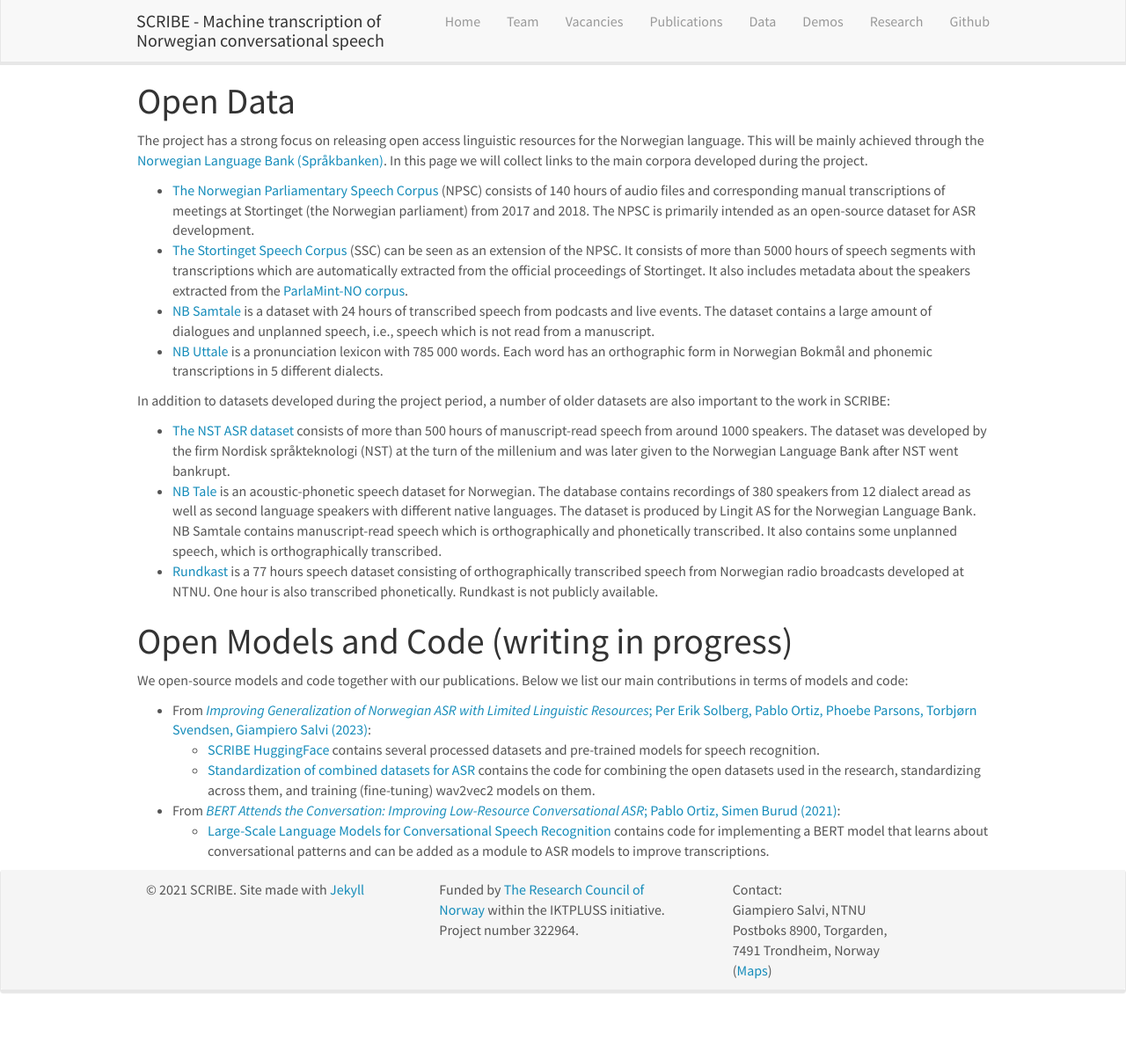
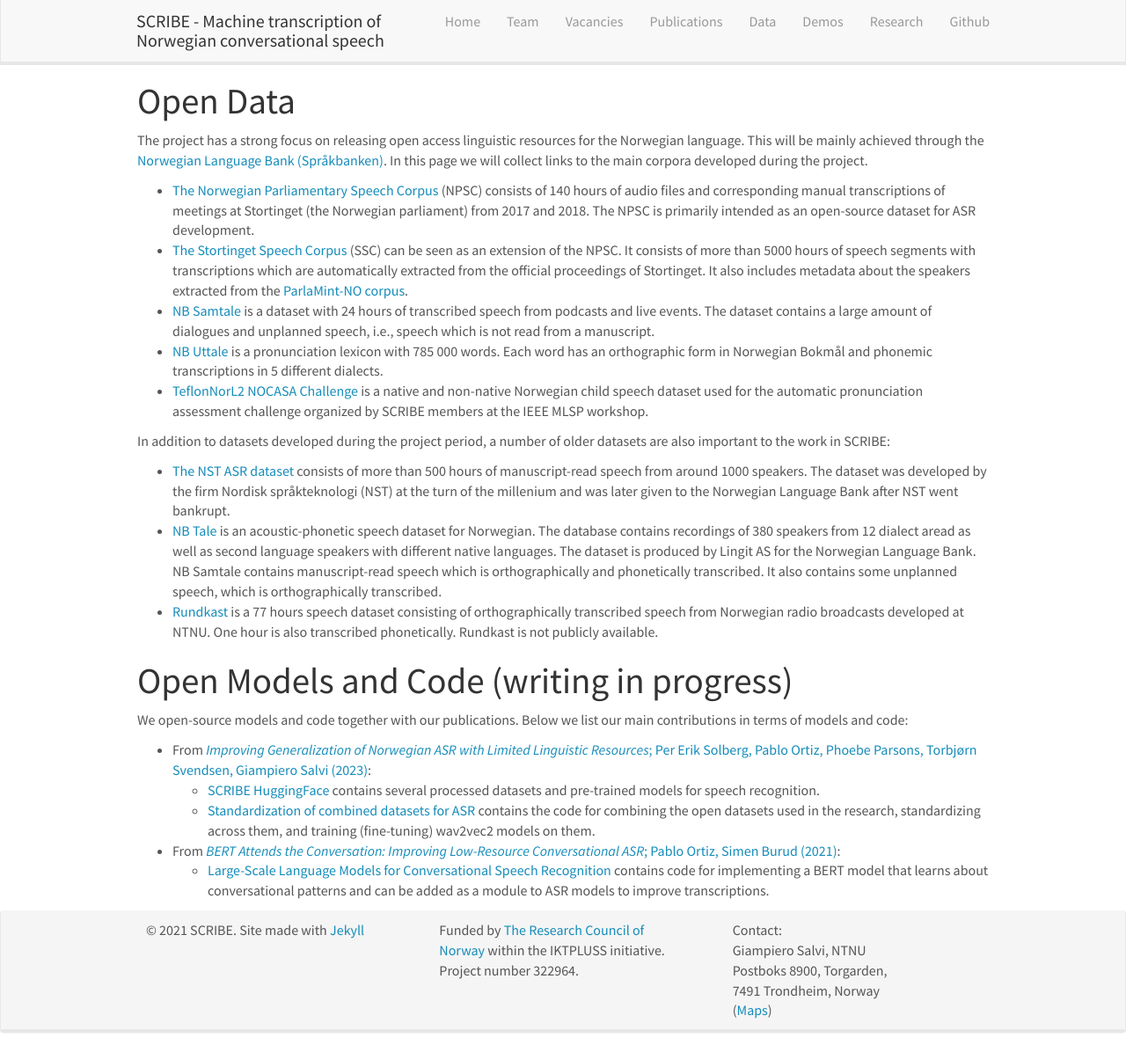
Before and after one commit to scribe-project/scribe-project.github.io, a Jekyll site: the page built from _pages/data.md, in a window 1280 px wide and 1196 px high. Shown: the whole window at 88% size. Built offline with Jekyll 4.4.1, drawn with Linux system fonts in a browser that asks for light colours; nearby versions of some CDN libraries.

Commit message:
added TeflonNorL2 dataset

```diff
--- a/_pages/data.md
+++ b/_pages/data.md
@@ -13,6 +13,7 @@ The project has a strong focus on releasing open access linguistic resources for
 * [The Stortinget Speech Corpus](https://www.nb.no/sprakbanken/en/resource-catalogue/oai-nb-no-sbr-91/) (SSC) can be seen as an extension of the NPSC. It consists of more than 5000 hours of speech segments with transcriptions which are automatically extracted from the official proceedings of Stortinget. It also includes metadata about the speakers extracted from the [ParlaMint-NO corpus](https://www.nb.no/sprakbanken/en/resource-catalogue/oai-nb-no-sbr-77/).
 * [NB Samtale](https://www.nb.no/sprakbanken/en/resource-catalogue/oai-nb-no-sbr-85/) is a dataset with 24 hours of transcribed speech from podcasts and live events. The dataset contains a large amount of dialogues and unplanned speech, i.e., speech which is not read from a manuscript.
 * [NB Uttale](https://www.nb.no/sprakbanken/en/resource-catalogue/oai-nb-no-sbr-79/) is a pronunciation lexicon with 785 000 words. Each word has an orthographic form in Norwegian Bokmål and phonemic transcriptions in 5 different dialects.
+* [TeflonNorL2 NOCASA Challenge](https://www.nb.no/sprakbanken/ressurskatalog/oai-nb-no-sbr-94/) is a native and non-native Norwegian child speech dataset used for the automatic pronunciation assessment challenge organized by SCRIBE members at the IEEE MLSP workshop.
 
 In addition to datasets developed during the project period, a number of older datasets are also important to the work in SCRIBE:
 * [The NST ASR dataset](https://www.nb.no/sprakbanken/en/resource-catalogue/oai-nb-no-sbr-54/) consists of more than 500 hours of manuscript-read speech from around 1000 speakers. The dataset was developed by the firm Nordisk språkteknologi (NST) at the turn of the millenium and was later given to the Norwegian Language Bank after NST went bankrupt.
```
